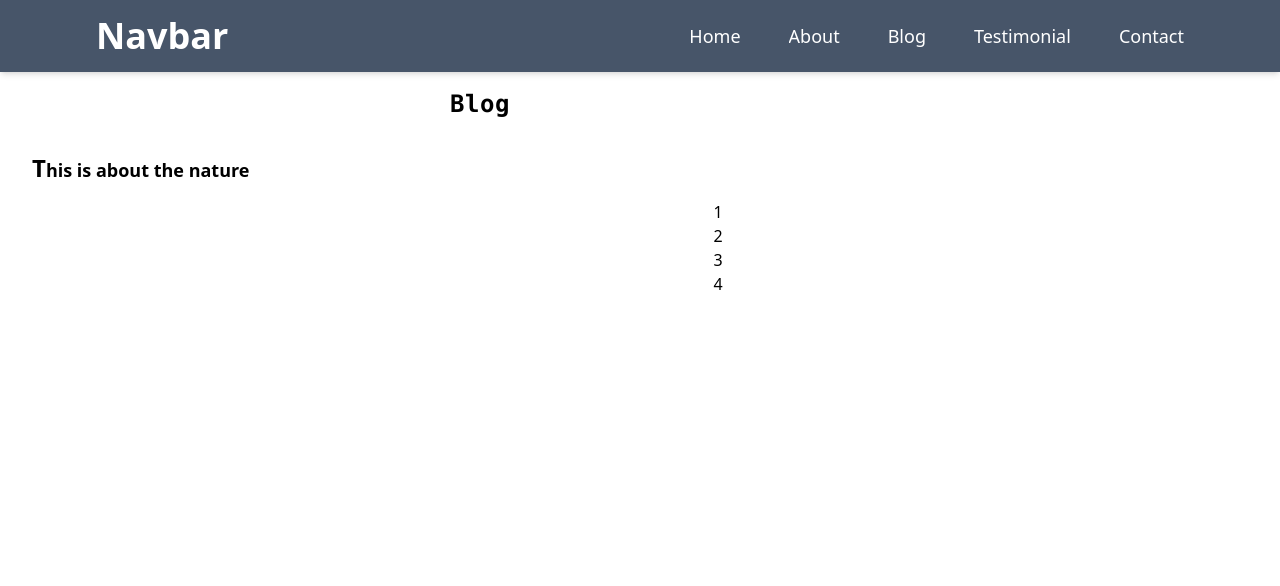
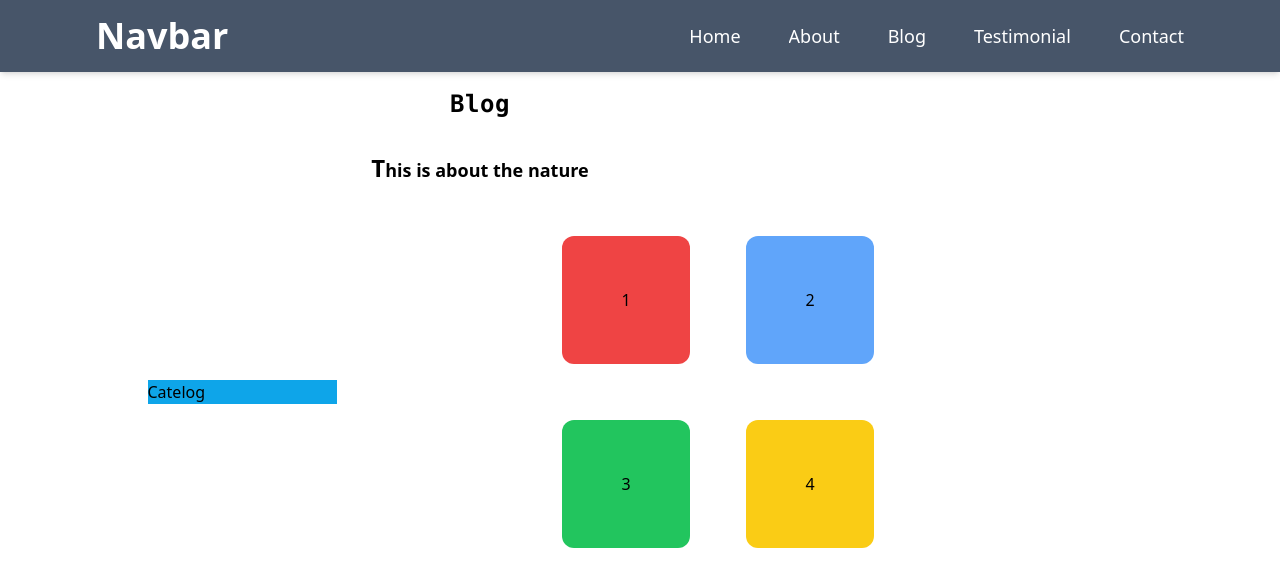
Before and after one commit to neelendrareddy9001/json_webtoken-authentication, a React (Create React App) app in the folder client/: page /blog in a window 1280 px wide. Shown: the top 586 px of the page. Built offline with nearby package versions, Linux system fonts and the light colour scheme.

Commit message:
changes added in the blog component

```diff
--- a/client/src/Components/Header/Header.jsx
+++ b/client/src/Components/Header/Header.jsx
@@ -31,7 +31,9 @@ const Header = () => {
             <li>
                 <a href='contact'>Contact</a>
             </li>
+            <div className='line'></div>
         </ul>
+
         <div className='md:hidden'>
             <FiMenu size={40} />
             <IoCloseOutline size={40} />
--- a/client/src/index.css
+++ b/client/src/index.css
@@ -42,3 +42,19 @@
   border: transparent;
   transform: scale3d(1.2)
 }
+
+.line {
+  position: absolute;
+}
+
+ul li a:hover{
+  border-bottom: 2px solid red;
+}
+
+
+/* blog styles */
+@layer components {
+  .item {
+    @apply min-w-32 min-h-32 rounded-xl grid place-items-center
+  }
+}
--- a/client/src/pages/Blog/Blog.jsx
+++ b/client/src/pages/Blog/Blog.jsx
@@ -17,20 +17,20 @@ const Blog = () => {
         Blog
       </motion.h2>
       <div>
-        <h1 className="heading first-letter:text-2xl font-semibold text-lg py-4">
+        <h1 className="heading first-letter:text-2xl font-semibold text-lg py-4 text-center">
           This is about the nature
         </h1>
-        <div className="grid grid-cols-1 gap-14 sm:grid-cols-2 place-items-center">
+        <div className="grid grid-cols-1 gap-14 sm:grid-cols-2 place-items-center my-9">
           {/* image section */}
-          <div>
-
+          <div className='min-w-[45%] bg-sky-500'>
+            <h2>Catelog</h2>
           </div>
           {/* content section */}
-          <div className=" grid grid-cols-1 sm:grid-cols-1">
-            <div>1</div>
-            <div>2</div>
-            <div>3</div>
-            <div>4</div>
+          <div className='grid grid-cols-2 gap-14'>
+            <div className='bg-red-500 item'>1</div>
+            <div className='bg-blue-400 item'>2</div>
+            <div className='bg-green-500 item'>3</div>
+            <div className='bg-yellow-400 item'>4</div>
           </div>
         </div>
       </div>
```
